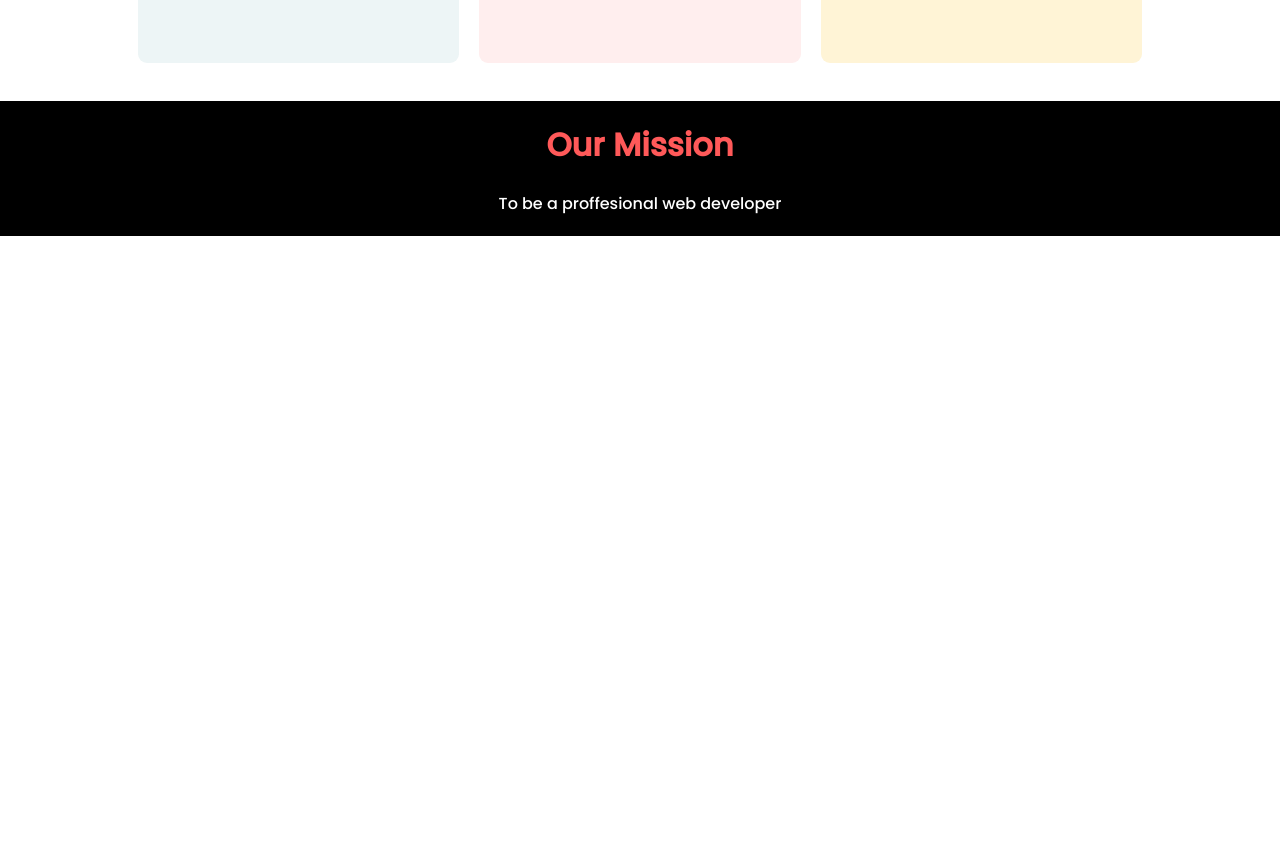
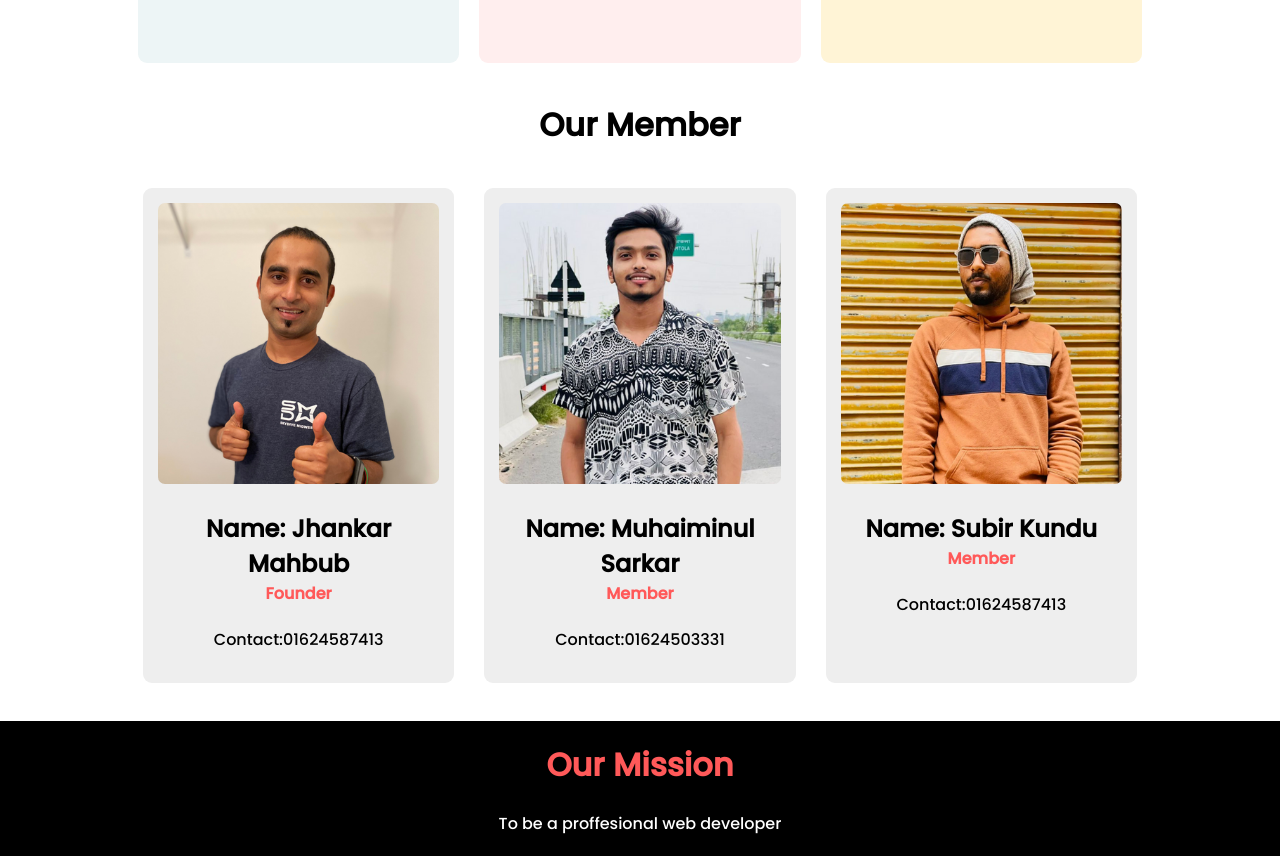
Before and after one commit to Muhaiminulsarkar/Donate_Today, a plain HTML site: page index.html in a window 1280 px wide. Shown: the part 1566-2422 px from the top of the page. Before the commit the page ends 1802 px from the top, so only its background shows below. Drawn offline with Linux system fonts and the light colour scheme.

Commit message:
member pic added

```diff
--- a/index.html
+++ b/index.html
@@ -80,6 +80,33 @@
             </p>
         </div>
     </section>
+    <h1 style="text-align:center ;">Our Member</h1>
+
+    <section class="member">
+        <div class="pic">
+            <img src="images/mahbub-vai.png" alt="">
+            <h2>Name: Jhankar Mahbub</h2>
+            <h4>Founder</h4>
+            <p>Contact:01624587413</p>
+        </div>
+        <div class="pic">
+            <img src="images/me.png" alt="">
+            <h2>Name: Muhaiminul Sarkar</h2>
+            <h4>Member</h4>
+            <p>Contact:01624503331</p>
+        </div>
+        <div class="pic">
+            <img src="images/subir.png" alt="">
+            <h2>Name: Subir Kundu</h2>
+            <h4>Member</h4>
+            <p>Contact:01624587413</p>
+        </div>
+
+    </section>
+
+    <section>
+
+    </section>
 
     <footer>
         <h1>Our Mission</h1>
--- a/style.css
+++ b/style.css
@@ -148,3 +148,28 @@ footer p {
     text-align: center;
     padding-bottom: 20px;
 }
+
+.member {
+    display: flex;
+    margin: 3% 10%;
+}
+
+
+.pic {
+    padding: 15px 15px;
+    background-color: #eeeeee;
+    margin: 0px 15px;
+    border-radius: 9px;
+    text-align: center;
+}
+
+
+.pic img {
+    width: 100%;
+    border-radius: 7px;
+}
+
+.pic h4 {
+    margin-top: -20px;
+    color: #FF5959;
+}
```
Also changed, not shown: images/donation0.jpg (deleted), images/donation1.jpg (deleted), images/donation10.jpg (deleted), images/donation2.jpg (deleted), images/donation4.jpg (deleted), images/donation5.jpg (deleted), images/donation6.jpg (deleted), images/donation7.jpg (deleted), images/donation8.jpg (deleted), images/donation9.jpg (deleted), images/mahbub-vai.png (added), images/me.png (added), images/subir.png (added), 1 other file.
